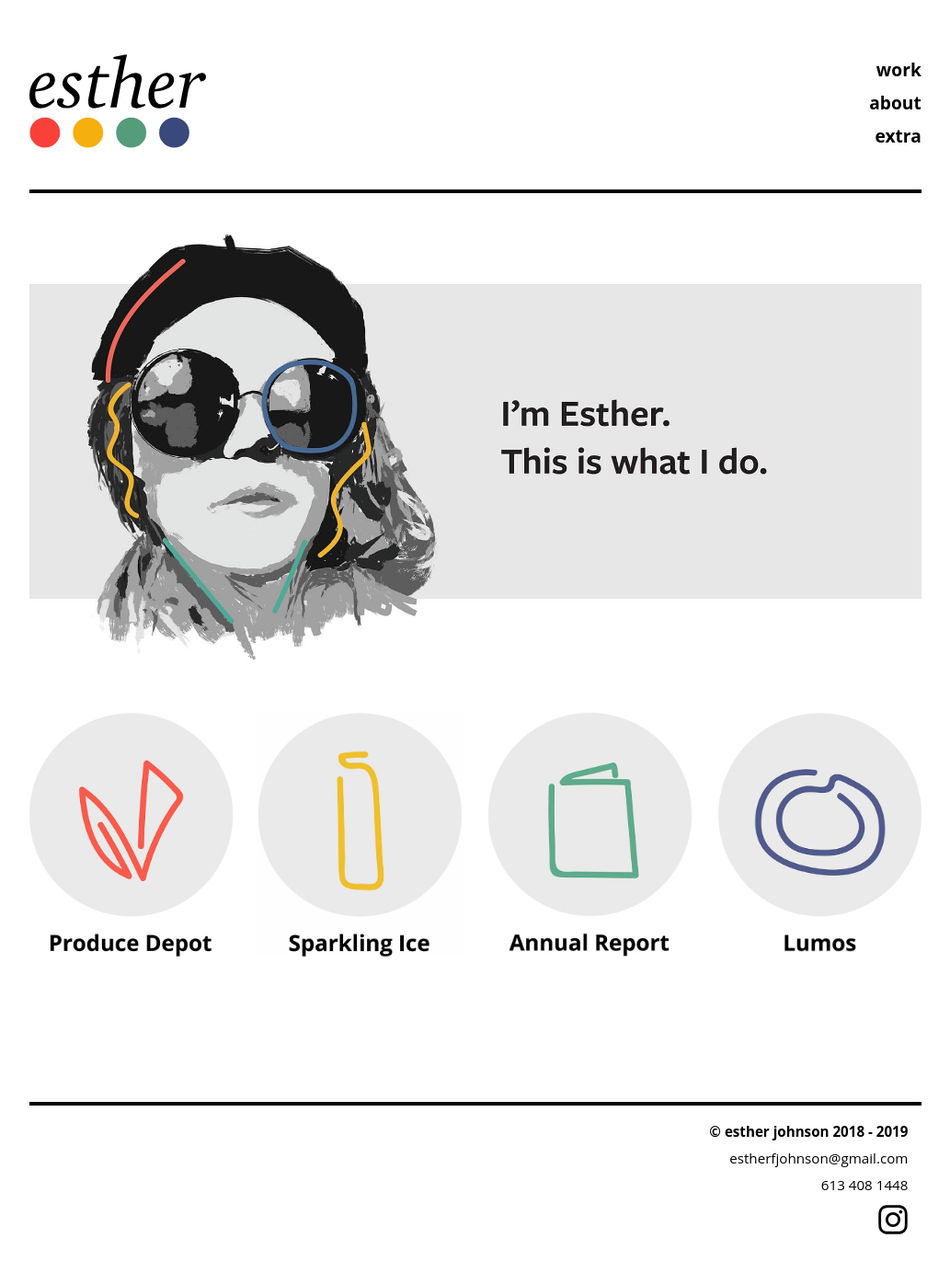
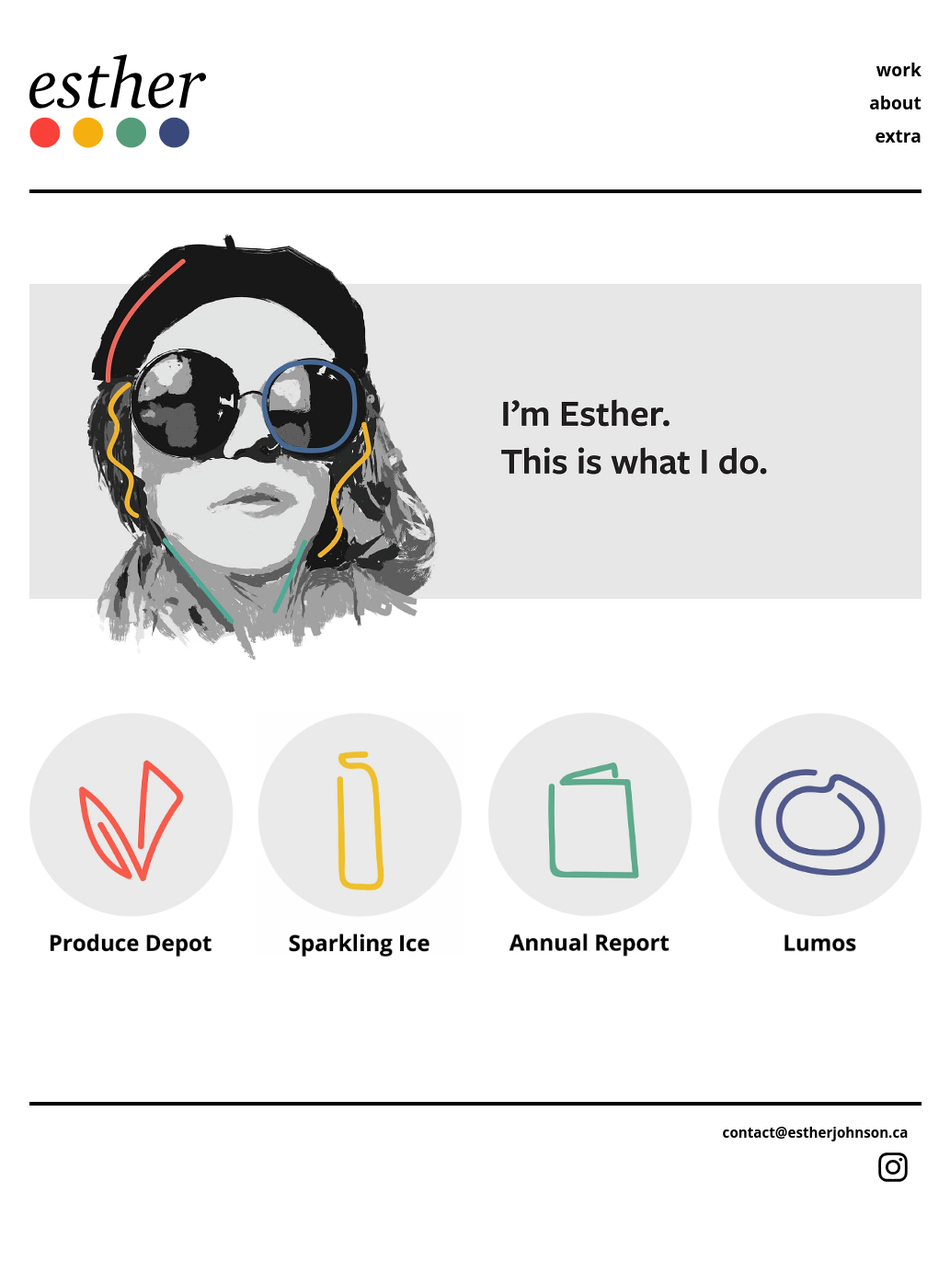
Before and after one commit to ethto/art-website, a Jekyll site: the page built from index.html, in a window 1280 px wide. Shown: the whole page at 92% size, without its empty margins (123-1156 px from the left). Built offline with Jekyll 4.4.1, drawn with Linux system fonts in a browser that asks for light colours; some web fonts are replaced; after the commit the page ends 1314 px from its top, so only the background shows below that.

Commit message:
Changed many things

```diff
--- a/_layouts/default.html
+++ b/_layouts/default.html
@@ -61,7 +61,10 @@
             </div>
           </div>
 
-          <p class="micro push-1-4"><strong>© esther johnson 2018 - 2019</strong><br>estherfjohnson@gmail.com<br> 613 408 1448</p>
+
+          <div class="push-1-4">
+            <a class="micro bold" itemprop="email" href="mailto:contact@estherjohnson.ca">contact@estherjohnson.ca</a>
+          </div>
 
           <div class="insta">
             <a href="https://www.instagram.com/estherjdesign/?hl=en">
--- a/about.html
+++ b/about.html
@@ -5,7 +5,7 @@
 
 <div class="about grid pad-t wrapper gutter-1-2">
   <div class="my-photo unit xs-1 s-1 m-1 l-1 xl-1">
-    <img class="img-flex pad-b-2" src="{{site.baseurl}}/images/me-dots.jpg" alt="">
+    <img class="img-flex pad-b-2" src="{{site.baseurl}}/images/me-dots-2.jpg" alt="">
   </div>
 
   <div class="about-me unit xs-1 s-1 m-2-3 l-2-3 xl-2-3 pad-b">
--- a/css/main.css
+++ b/css/main.css
@@ -92,3 +92,21 @@
 .oops {
   text-align: left;
 }
+
+.banner-desktop {
+  display: none;
+}
+
+@media only screen and (min-width: 25em) {
+
+  .banner-desktop {
+    display: block;
+  }
+
+  .banner-mobile {
+    display: none;
+  }
+
+
+
+}
--- a/index.html
+++ b/index.html
@@ -3,7 +3,9 @@
 ---
   <title>Esther Johnson · Designer</title>
     <div class="banner pad-t wrapper gutter-1-2">
-      <img class="img-flex" src="{{site.baseurl}}/images/home-banner.jpg" alt="">
+      <img class="img-flex banner-mobile" src="{{site.baseurl}}/images/home-banner-mobile.jpg" alt="">
+      <img class="img-flex banner-desktop" src="{{site.baseurl}}/images/home-banner.jpg" alt="">
+
     </div>
 
     <div class="grid wrapper pad-t-2 push-2 pad-b-2">
```
Also changed, not shown: images/home-banner-mobile.jpg (added), images/me-dots-2.jpg (added).
